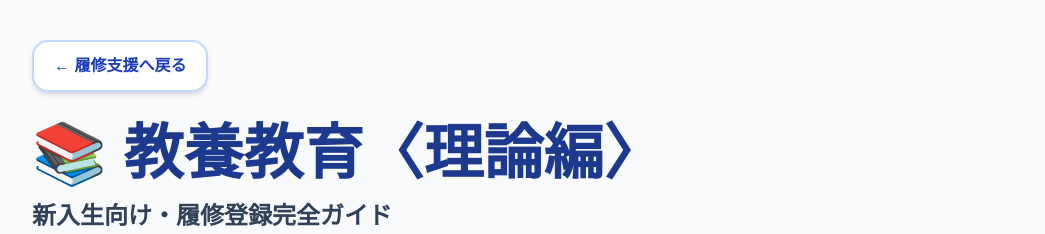
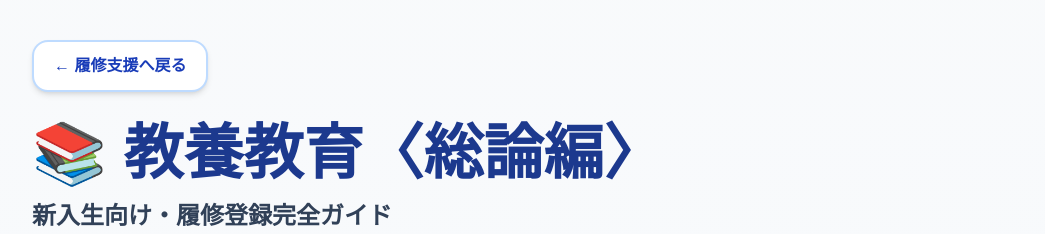
Before and after one commit to Miya300/inazo-clone, a Next.js app: page /risyu-support1/kyoyo-theory in a window 1280 px wide. Shown: the top 234 px of the page, without its empty margins (116-1161 px from the left). Built offline with nearby package versions, Linux system fonts and the light colour scheme.

Commit message:
add kyoyo theory page and handbook resources

```diff
--- a/app/risyu-support1/kyoyo-theory/page.tsx
+++ b/app/risyu-support1/kyoyo-theory/page.tsx
@@ -15,7 +15,7 @@ export default function KyoyoTheoryPage() {
 
         {/* タイトル */}
         <h1 className="text-4xl md:text-6xl font-black text-blue-900 mb-4">
-          📚 教養教育〈理論編〉
+          📚 教養教育〈総論編〉
         </h1>
 
         <h2 className="text-2xl font-bold text-slate-700 mb-8">
@@ -213,7 +213,7 @@ export default function KyoyoTheoryPage() {
           />
 
           <p className="text-sm text-slate-500 mt-3">
-            出典：長崎大学『令和8年度 教養教育 学生便覧』
+            出典：長崎大学『令和8年度 教養教育 学生便覧』 p9
           </p>
         </div>
 
@@ -241,7 +241,7 @@ export default function KyoyoTheoryPage() {
           />
 
           <p className="text-sm text-slate-500 mt-3">
-            出典：長崎大学『令和8年度 教養教育 学生便覧』
+            出典：長崎大学『令和8年度 教養教育 学生便覧』 p9
           </p>
 
           <div className="mt-6 bg-red-50 border-2 border-red-200 rounded-2xl p-6">
@@ -596,8 +596,10 @@ export default function KyoyoTheoryPage() {
           </h2>
 
           <p className="text-slate-700 leading-8 mb-6">
-            オンライン授業についても、卒業要件として修得できる
+            オンライン授業について、卒業要件として修得できる
             単位数に上限があります。
+            <br />
+            しかし、通常は意識しなければ履修上限に達することはありません。
           </p>
 
           <div className="grid md:grid-cols-2 gap-6">
@@ -646,7 +648,7 @@ export default function KyoyoTheoryPage() {
               "不足する単位区分を確認",
               "選択科目を追加",
               "履修上限を超えていないか確認",
-              "NU-Web等で履修登録",
+              "NU-Web等で履修登録（教養教育＜実践編＞で詳しく解説）",
             ].map((item, index) => (
               <div
                 key={item}
--- a/app/risyu-support1/page.tsx
+++ b/app/risyu-support1/page.tsx
@@ -27,7 +27,7 @@ export default function RisyuSupportPage() {
           <div className="bg-white rounded-3xl shadow-xl p-8 border border-blue-100 cursor-pointer hover:shadow-2xl hover:-translate-y-1 transition-all">
 
             <h2 className="text-3xl font-black text-blue-800 mb-3">
-              📚 教養教育〈理論編〉
+              📚 教養教育〈総論編〉
             </h2>
 
             <p className="text-xl font-semibold text-slate-700 mb-3">
```
